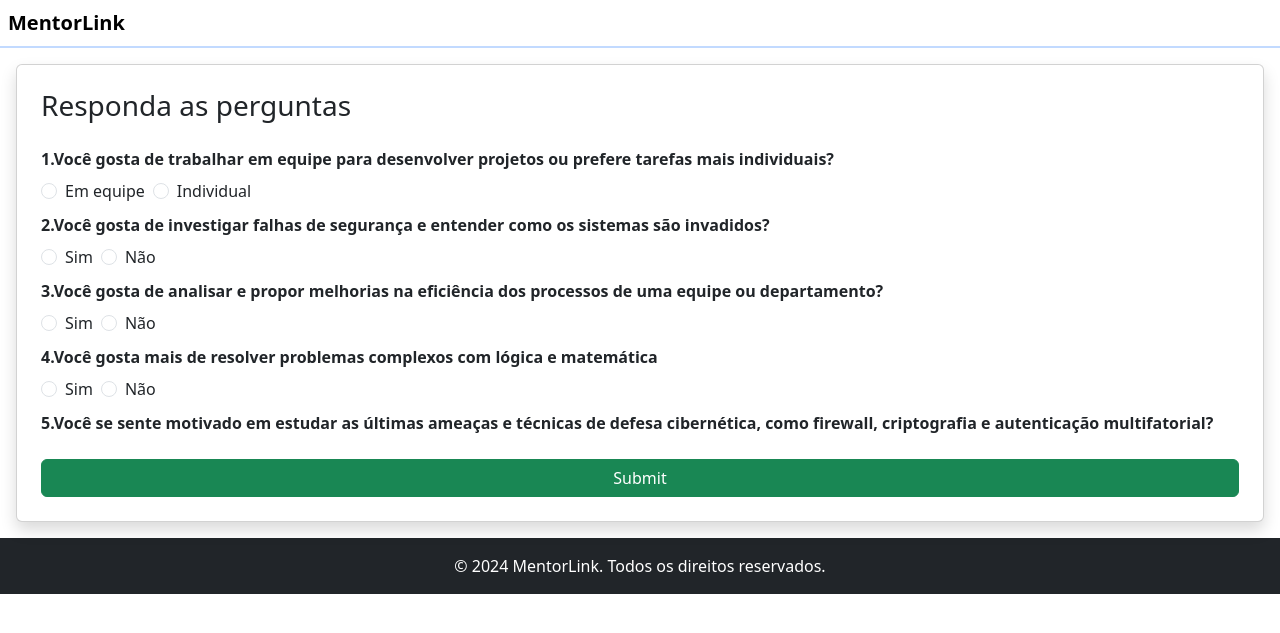
After one commit to Fschezaro/mentorlink, a PHP site: page /form.php in a window 1280 px wide. The commit adds this page. Shown: the top 633 px of the page. Run offline with PHP 8.4, Linux system fonts and the light colour scheme.

Commit message:
update 041124

```diff
--- a/components/footer.html
+++ b/components/footer.html
@@ -1,6 +1,4 @@
 <div class="p-3 bg-dark text-white text-center">
     &copy; 2024 MentorLink. Todos os direitos reservados.
 </div>
-
-
 <script src="https://cdn.jsdelivr.net/npm/bootstrap@5.3.3/dist/js/bootstrap.bundle.min.js" integrity="sha384-YvpcrYf0tY3lHB60NNkmXc5s9fDVZLESaAA55NDzOxhy9GkcIdslK1eN7N6jIeHz" crossorigin="anonymous"></script>
--- a/components/header.html
+++ b/components/header.html
@@ -1,4 +1,3 @@
 <div class="d-flex justify-content-between p-3">
     <a class="fs-1 fw-semibold text-black" style="text-decoration: none" href="./index.php" >MentorLink</a>
-    <a class="text-black align-self-center" style="text-decoration: none" href="./login.php">Login</a>
 </div>
--- /dev/null
+++ b/components/loggedHeader.html
@@ -0,0 +1,4 @@
+<div class="d-flex justify-content-between p-2">
+    <a class="fs-5 fw-semibold text-black" style="text-decoration: none">MentorLink</a>
+</div>
+<hr class="border border-primary" style="margin: 0 0;">
--- /dev/null
+++ b/form.php
@@ -0,0 +1,83 @@
+<!DOCTYPE html>
+<html lang="pt-br">
+
+<?php include './components/head.html';?>
+
+<body>
+<?php include 'components/loggedHeader.html';?>
+<form action="result.php">
+<div class="card shadow m-3 p-4">
+    <h3 class="mb-4">Responda as perguntas</h3>
+    <label class="fw-semibold">1.Você gosta de trabalhar em equipe para desenvolver projetos ou prefere tarefas mais individuais?</label>
+    <div class="d-flex mt-2">
+        <div class="form-check me-2">
+            <input class="form-check-input" type="radio" name="flexRadioDefault1" id="flexRadioDefault1">
+            <label class="form-check-label" for="flexRadioDefault1">
+                Em equipe
+            </label>
+        </div>
+        <div class="form-check">
+            <input class="form-check-input" type="radio" name="flexRadioDefault1" id="flexRadioDefault2">
+            <label class="form-check-label" for="flexRadioDefault2">
+                Individual
+            </label>
+        </div>
+    </div>
+    <label class="fw-semibold mt-2">2.Você gosta de investigar falhas de segurança e entender como os sistemas são invadidos?
+    </label>
+    <div class="d-flex mt-2">
+        <div class="form-check me-2">
+            <input class="form-check-input" type="radio" name="flexRadioDefault2" id="flexRadioDefault3">
+            <label class="form-check-label" for="flexRadioDefault3">
+                Sim
+            </label>
+        </div>
+        <div class="form-check">
+            <input class="form-check-input" type="radio" name="flexRadioDefault2" id="flexRadioDefault4">
+            <label class="form-check-label" for="flexRadioDefault4">
+                Não
+            </label>
+        </div>
+    </div>
+    <label class="fw-semibold mt-2">3.Você gosta de analisar e propor melhorias na eficiência dos processos de uma equipe ou departamento?
+    </label>
+    <div class="d-flex mt-2">
+        <div class="form-check me-2">
+            <input class="form-check-input" type="radio" name="flexRadioDefault3" id="flexRadioDefault5">
+            <label class="form-check-label" for="flexRadioDefault5">
+                Sim
+            </label>
+        </div>
+        <div class="form-check">
+            <input class="form-check-input" type="radio" name="flexRadioDefault3" id="flexRadioDefault6">
+            <label class="form-check-label" for="flexRadioDefault6">
+                Não
+            </label>
+        </div>
+    </div>
+    <label class="fw-semibold mt-2">4.Você gosta mais de resolver problemas complexos com lógica e matemática
+    </label>
+    <div class="d-flex mt-2">
+        <div class="form-check me-2">
+            <input class="form-check-input" type="radio" name="flexRadioDefault4" id="flexRadioDefault7">
+            <label class="form-check-label" for="flexRadioDefault7">
+                Sim
+            </label>
+        </div>
+        <div class="form-check">
+            <input class="form-check-input" type="radio" name="flexRadioDefault4" id="flexRadioDefault8">
+            <label class="form-check-label" for="flexRadioDefault8">
+                Não
+            </label>
+        </div>
+    </div>
+    <label class="fw-semibold mt-2">5.Você se sente motivado em estudar as últimas ameaças e técnicas de defesa cibernética, como firewall, criptografia e autenticação multifatorial?
+    </label>
+    <input class="btn btn-success mt-4" type="submit" placeholder="Enviar">
+</div>
+</form>
+
+<?php require 'components/footer.html';?>
+</body>
+
+</html>
--- a/index.php
+++ b/index.php
@@ -10,13 +10,13 @@
     <section class="principal">
         <div class="principal-content">
             <h1>Bem vindo</h1>
-            <a href="findyourway.php" class="btn btn-primary my-3">Começar minha jornada!</a>
+            <a href="form.php" class="btn btn-primary my-3">Começar minha jornada!</a>
             <p>Nos te ajudamos a encontrar seu caminho</p>
         </div>
     </section>
 
     <section id="about" class="about">
-        <a href="login.php" class="btn btn-sm btn-outline-primary mb-4">Ja faço parte do time!</a>
+<!--        <a href="login.php" class="btn btn-sm btn-outline-primary mb-4">Ja faço parte do time!</a>-->
         <h2>O que é MentorLink?</h2>
         <p>A MentorLink é uma empresa inovadora dedicada a auxiliar profissionais e estudantes a descobrirem sua área
             específica de atuação no vasto campo da tecnologia. Utilizando um sistema avançado de avaliação de perfil,
```
Also changed, not shown: css/style.css (+14 -41 lines), findyourway.php (deleted, +0 -30 lines), profile.php (added, +15 -0 lines), result.php (added, +44 -0 lines).
